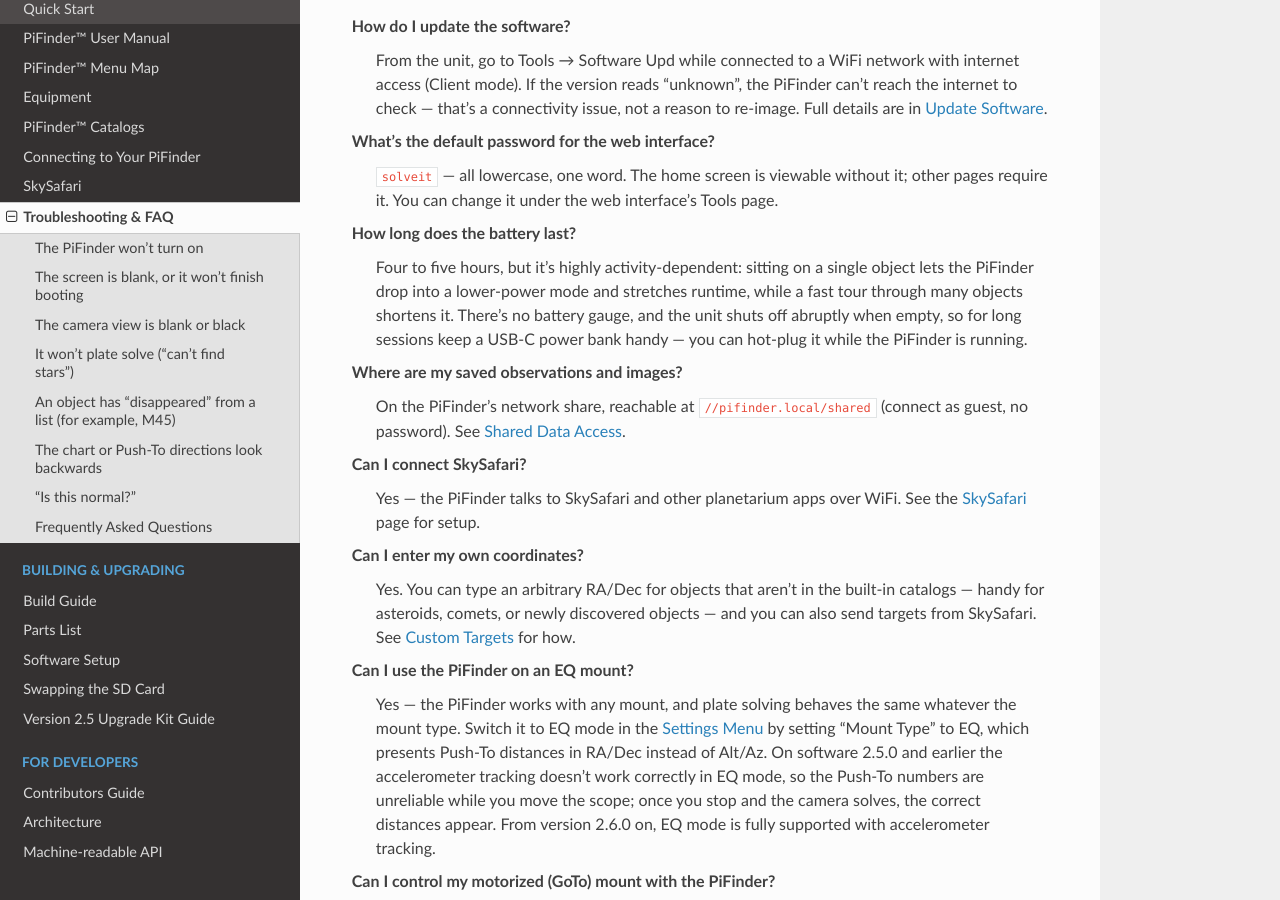
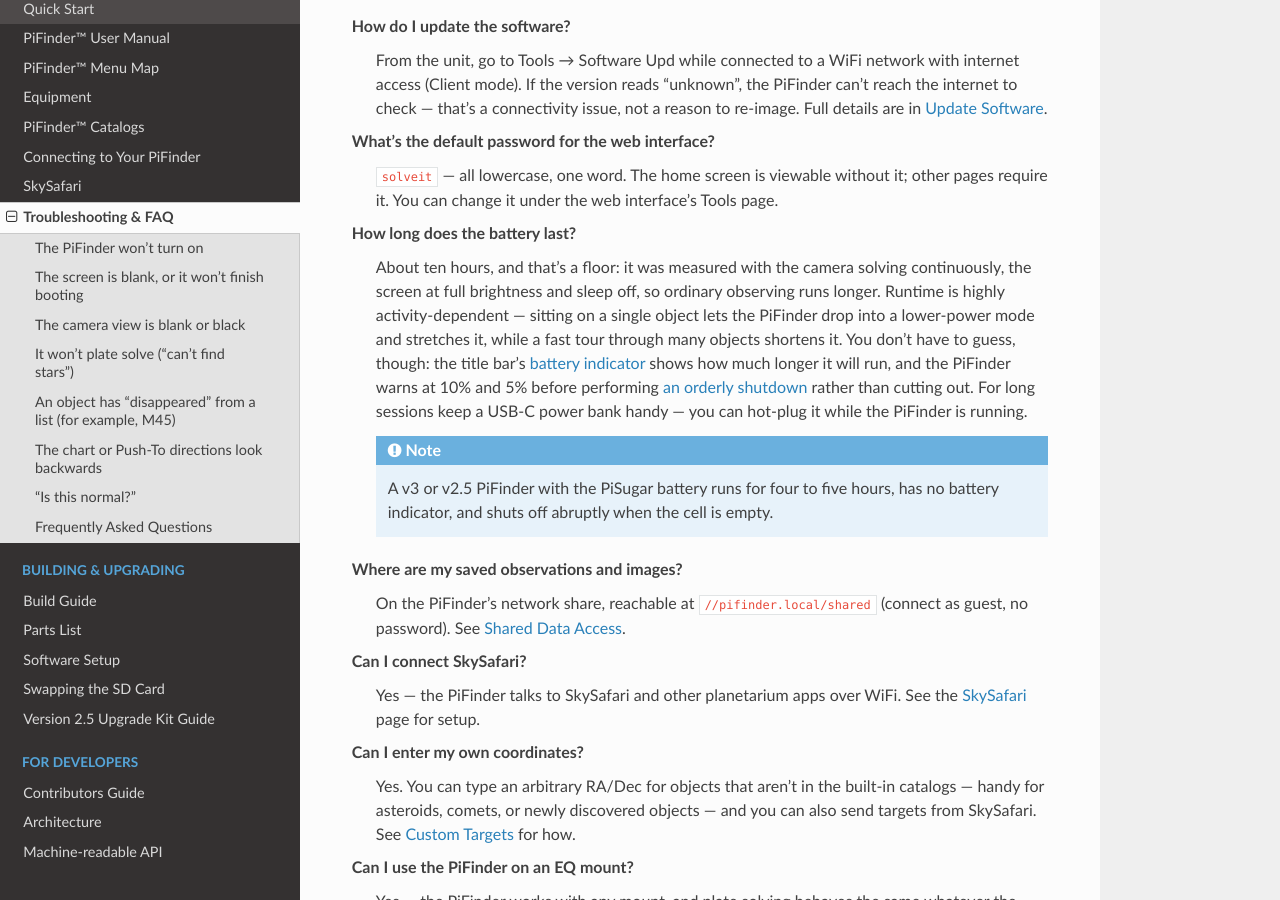
Before and after one commit to brickbots/PiFinder, a Sphinx documentation site: the page built from docs/source/troubleshooting.rst, in a window 1280 px wide and 900 px high, scrolled down 3866 px. Built offline with Sphinx 7.4.7 and the Read the Docs theme 3.1.0, drawn with Linux system fonts in a browser that asks for light colours.

Commit message:
docs: fix the battery-life FAQ for rev4 (WP1 follow-up)
The "How long does the battery last?" FAQ entry carried the same three claims
the plan flagged at user_guide.rst:773-776 — "four to five hours", "there's no
battery gauge", and "the unit shuts off abruptly when empty" — all false on
rev4. It survived the first pass because WP1's brief scoped troubleshooting.rst
to the power-on symptom near the top of the page.

Rewritten in the rev4-default voice: about ten hours as a measured floor, the
activity-dependence point kept, and cross-references to the battery indicator
and low-battery shutdown sections rather than restating them. The USB-C
power-bank hot-plug tip stays. v3/v2.5's four-to-five hours, missing indicator
and abrupt cutoff move into a scoped note — which also gives v3 owners back the
runtime figure this pass removed elsewhere.

Docs build clean: sphinx-build -n reports zero warnings.

Co-Authored-By: Claude Opus 5 (1M context) <noreply@anthropic.com>

```diff
--- a/docs/source/troubleshooting.rst
+++ b/docs/source/troubleshooting.rst
@@ -197,11 +197,20 @@ Frequently Asked Questions
    pages require it.  You can change it under the web interface's Tools page.
 
 **How long does the battery last?**
-   Four to five hours, but it's highly activity-dependent: sitting on a single object lets
-   the PiFinder drop into a lower-power mode and stretches runtime, while a fast tour
-   through many objects shortens it.  There's no battery gauge, and the unit shuts off
-   abruptly when empty, so for long sessions keep a USB-C power bank handy — you can
+   About ten hours, and that's a floor: it was measured with the camera solving
+   continuously, the screen at full brightness and sleep off, so ordinary observing runs
+   longer.  Runtime is highly activity-dependent — sitting on a single object lets the
+   PiFinder drop into a lower-power mode and stretches it, while a fast tour through many
+   objects shortens it.  You don't have to guess, though: the title bar's
+   :ref:`battery indicator <user_guide:the battery indicator>` shows how much longer it
+   will run, and the PiFinder warns at 10% and 5% before performing
+   :ref:`an orderly shutdown <user_guide:low-battery warnings and automatic shutdown>`
+   rather than cutting out.  For long sessions keep a USB-C power bank handy — you can
    hot-plug it while the PiFinder is running.
+
+   .. note::
+      A v3 or v2.5 PiFinder with the PiSugar battery runs for four to five hours, has no
+      battery indicator, and shuts off abruptly when the cell is empty.
 
 **Where are my saved observations and images?**
    On the PiFinder's network share, reachable at ``//pifinder.local/shared`` (connect as
```
